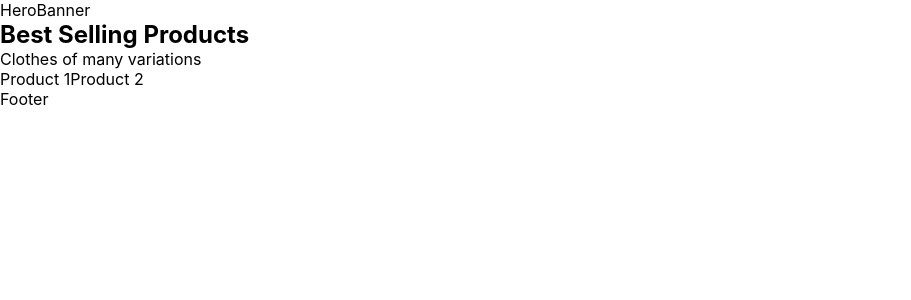
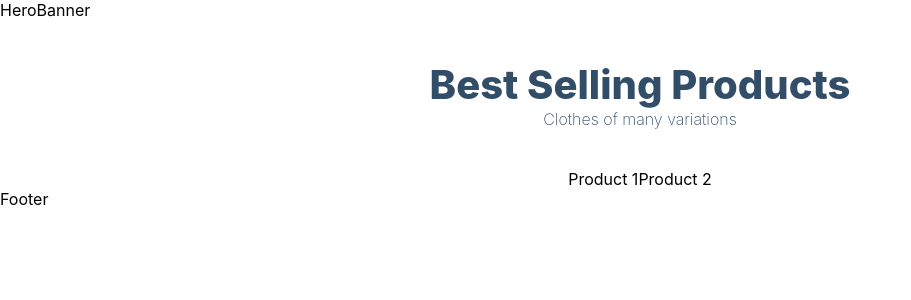
Before and after one commit to miriamnaki/MJ-Flux, a Next.js app: page / in a window 1280 px wide. Shown: the top 300 px of the page, without its empty margins (0-911 px from the left). Built offline with nearby package versions, Linux system fonts and the light colour scheme.

Commit message:
add components

```diff
--- a/pages/index.js
+++ b/pages/index.js
@@ -5,12 +5,12 @@
     <>
       HeroBanner
 
-      <div>
+      <div className='products-heading'>
         <h2>Best Selling Products</h2>
         <p>Clothes of many variations</p>
       </div>
 
-      <div>
+      <div className='products-container'>
         {['Product 1' , 'Product 2'].map(product => product)}
 
       </div>
```
Also changed, not shown: components/Cart.jsx (added, +9 -0 lines), components/Footer.jsx (added, +9 -0 lines), components/FooterBanner.jsx (added, +9 -0 lines), components/HeroBanner.jsx (added, +9 -0 lines), components/Layout.jsx (added, +9 -0 lines), components/Navbar.jsx (added, +9 -0 lines), components/Product.jsx (added, +9 -0 lines).
